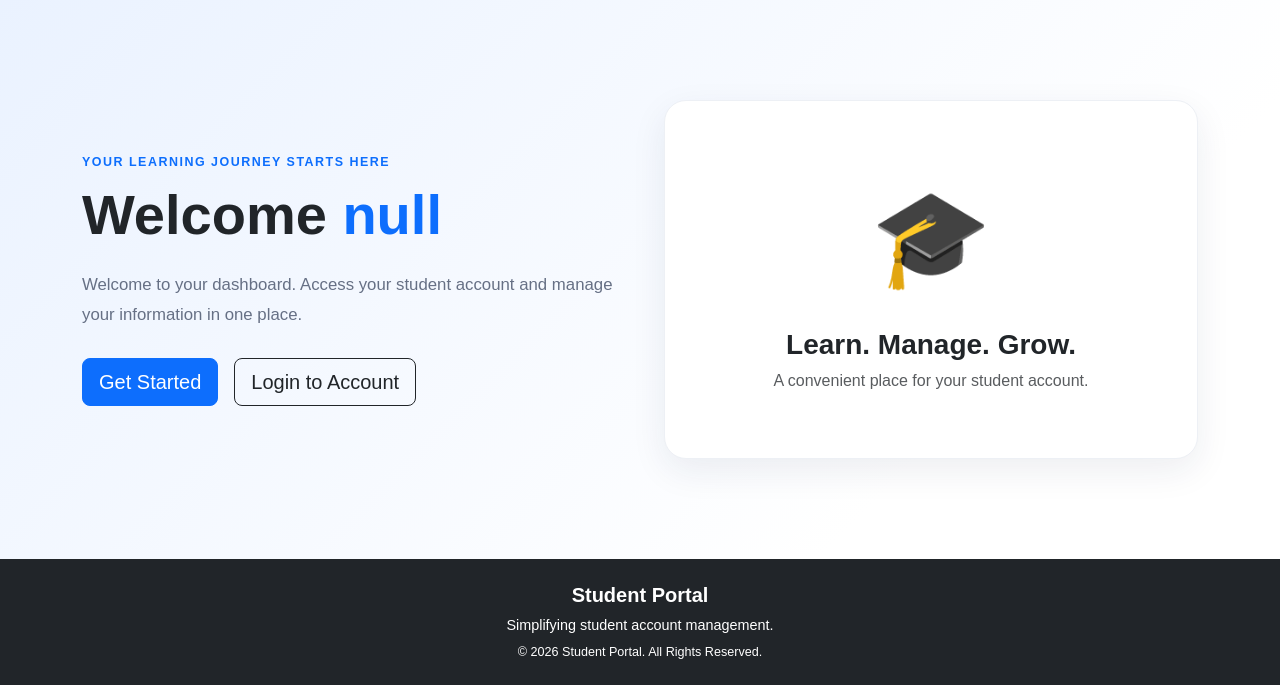
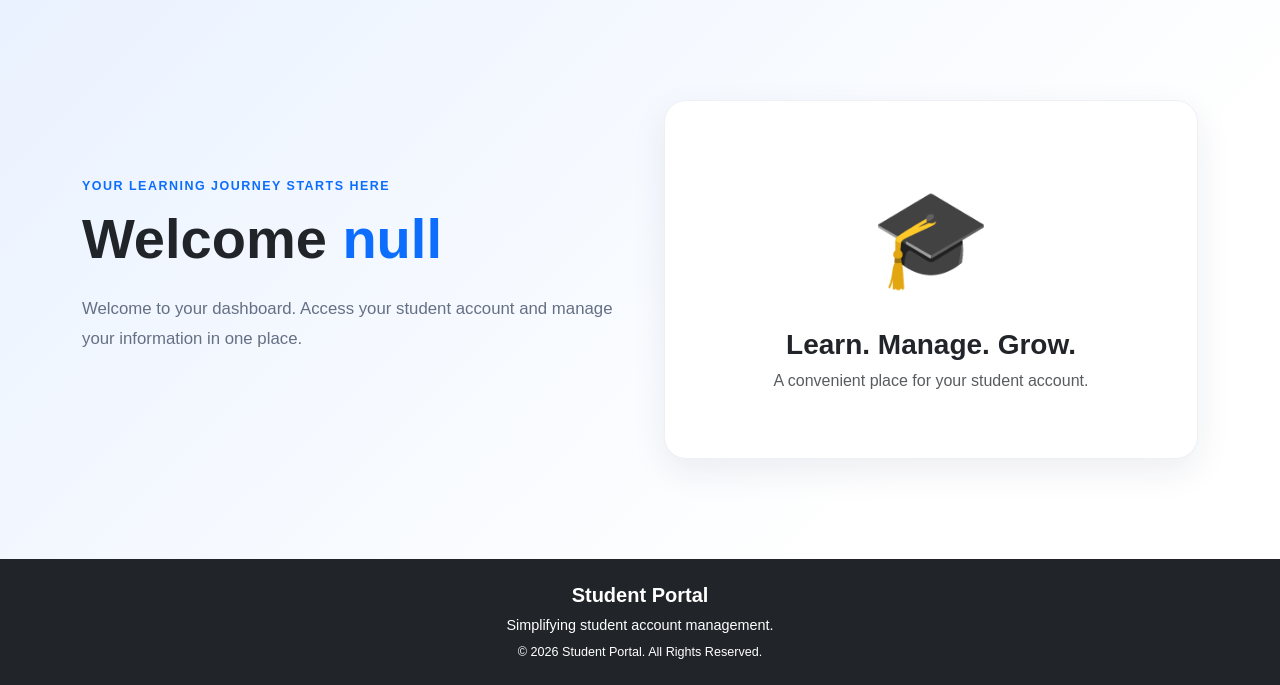
Before and after one commit to akashkonakalla/Java_Workspace, a Java web app: page /afterLogin.jsp in a window 1280 px wide. Shown: the part 73-758 px from the top of the page. Run offline with Tomcat 11, a stand-in JSP engine, Linux system fonts and the light colour scheme.

Commit message:
fix: remove login and registration buttons from dashboard

```diff
--- a/Servlets/WebProjectServlets/src/main/webapp/afterLogin.jsp
+++ b/Servlets/WebProjectServlets/src/main/webapp/afterLogin.jsp
@@ -52,11 +52,7 @@
 						</h1>
 						<p class="hero-description">Welcome to your dashboard. Access
 							your student account and manage your information in one place.</p>
-						<div class="d-flex flex-wrap gap-3">
-							<a href="register.jsp" class="btn btn-primary btn-lg">Get
-								Started</a> <a href="login.jsp" class="btn btn-outline-dark btn-lg">Login
-								to Account</a>
-						</div>
+
 					</div>
 					<div class="col-lg-6">
 						<div class="hero-visual text-center">
```
